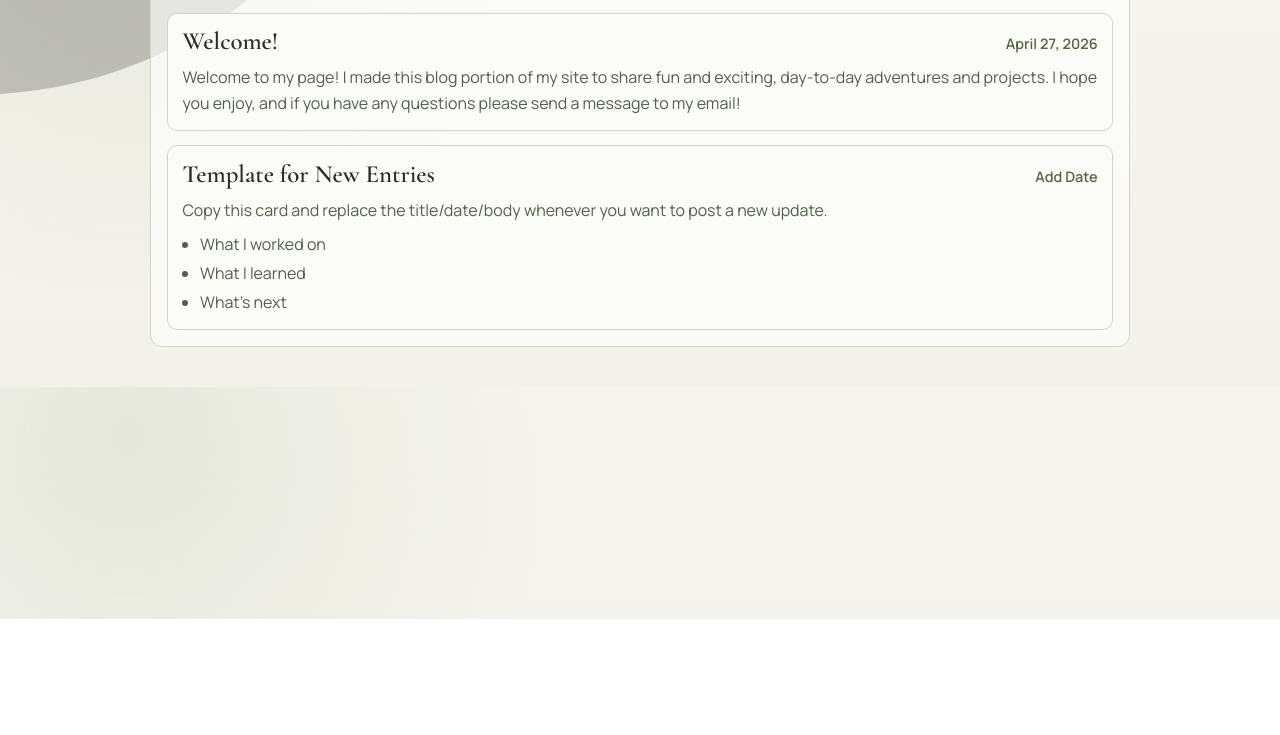
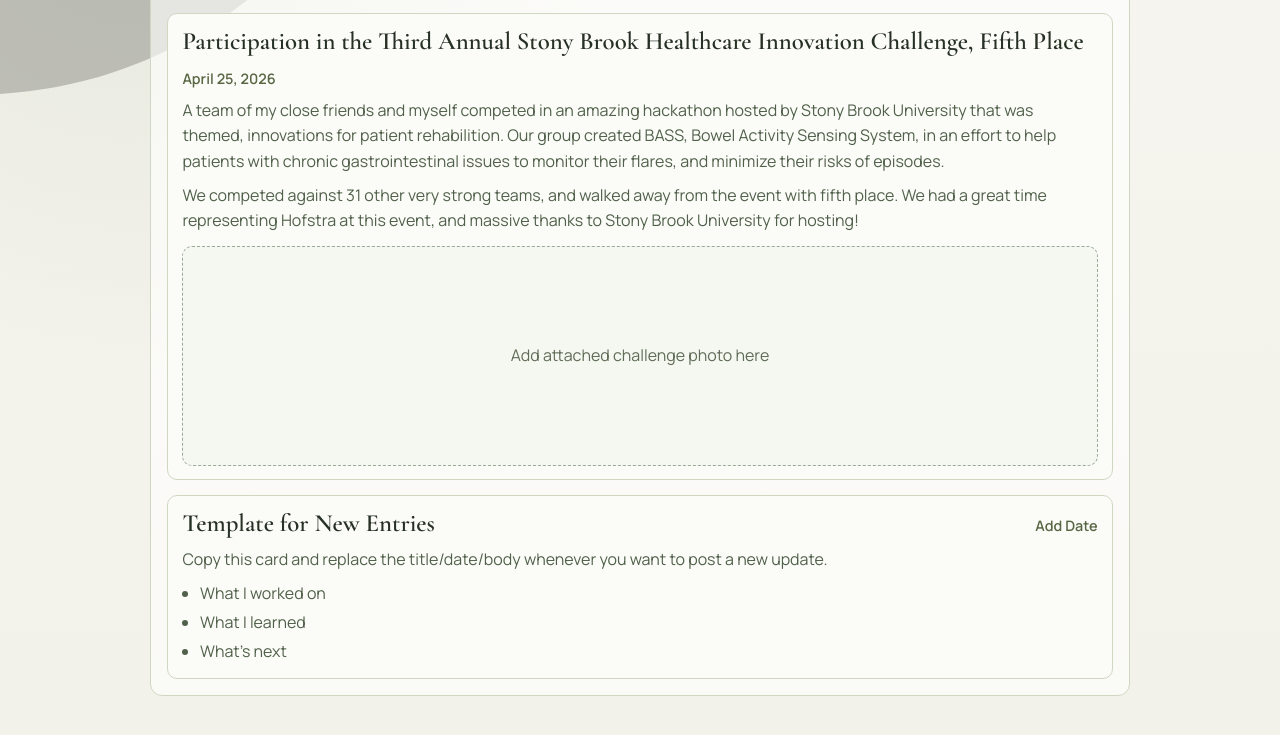
Before and after one commit to gimeidopf/site, a plain HTML site: page blog/blog.html in a window 1280 px wide. Shown: the part 181-916 px from the top of the page. Before the commit the page ends 800 px from the top, so only its background shows below. Drawn offline with nearby package versions, Linux system fonts and the light colour scheme.

Commit message:
content: add stony brook challenge first blog entry

```diff
--- a/blog/blog.css
+++ b/blog/blog.css
@@ -143,6 +143,19 @@ body {
   margin-top: 0.2rem;
 }
 
+.post-media {
+  margin-top: 0.75rem;
+  border: 1px dashed #9aaa97;
+  border-radius: 10px;
+  min-height: 220px;
+  background: #f5f7f1;
+  display: grid;
+  place-items: center;
+  text-align: center;
+  color: #5f6c57;
+  padding: 0.9rem;
+}
+
 .blog-note {
   margin-top: 1rem;
   border: 1px dashed #9aaa97;
--- a/blog/blog.html
+++ b/blog/blog.html
@@ -28,12 +28,18 @@
         <section class="posts" id="latest">
           <article class="post-card">
             <div class="post-head">
-              <h2 class="post-title"><strong>Welcome!</strong></h2>
-              <p class="post-date">April 27, 2026</p>
+              <h2 class="post-title">Participation in the Third Annual Stony Brook Healthcare Innovation Challenge, Fifth Place</h2>
+              <p class="post-date">April 25, 2026</p>
             </div>
             <p class="post-body">
-              Welcome to my page! I made this blog portion of my site to share fun and exciting, day-to-day adventures and projects. I hope you enjoy, and if you have any questions please send a message to my email!
+              A team of my close friends and myself competed in an amazing hackathon hosted by Stony Brook University that was themed, innovations for patient rehabilition. Our group created BASS, Bowel Activity Sensing System, in an effort to help patients with chronic gastrointestinal issues to monitor their flares, and minimize their risks of episodes.
             </p>
+            <p class="post-body">
+              We competed against 31 other very strong teams, and walked away from the event with fifth place. We had a great time representing Hofstra at this event, and massive thanks to Stony Brook University for hosting!
+            </p>
+            <div class="post-media" role="img" aria-label="Photo from Stony Brook Healthcare Innovation Challenge">
+              <p>Add attached challenge photo here</p>
+            </div>
           </article>
 
           <article class="post-card">
```
